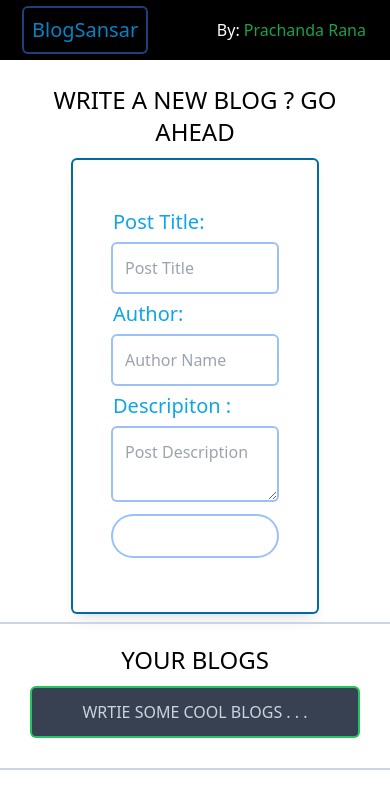
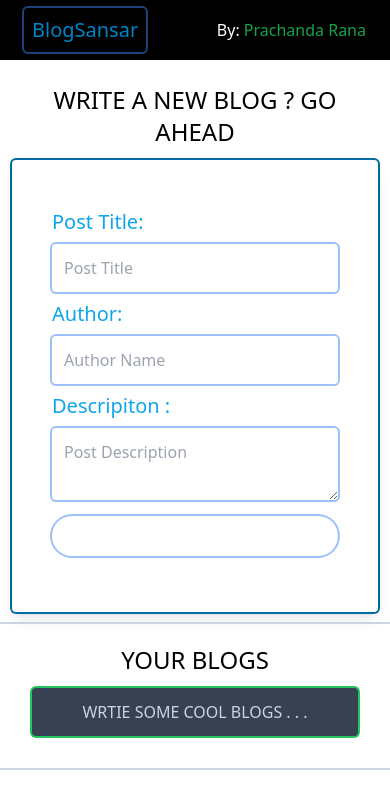
Before and after one commit to prachanda482244/rtk-blog-post, a React (Create React App) app in the folder blog-post-redux/: page / in a window 390 px wide. Shown: the top 808 px of the page. Built offline with nearby package versions, Linux system fonts and the light colour scheme.

Commit message:
Feat: Responsiveness added

```diff
--- a/blog-post-redux/src/features/posts/AddPostForm.js
+++ b/blog-post-redux/src/features/posts/AddPostForm.js
@@ -31,7 +31,7 @@ const AddPostForm = () => {
     return (
         <section className='p-3'>
             <h2 className='text-center font-medium text-2xl uppercase my-3'>Write a new blog ? Go ahead </h2>
-            <form className='ring-2 ring-sky-700 shadow-lg  w-2/3 mx-auto flex flex-col p-10 rounded '>
+            <form className='ring-2 ring-sky-700 shadow-lg  md:w-2/3 md:mx-auto flex flex-col p-10 rounded '>
                 <label htmlFor="postTitle" className='text-xl text-sky-500 my-2'>Post Title:</label>
                 <input type="text"
                     id='postTitle'
--- a/blog-post-redux/src/features/posts/ReactionButtons.js
+++ b/blog-post-redux/src/features/posts/ReactionButtons.js
@@ -18,7 +18,7 @@ const ReactionButtons = ({ post }) => {
             <button
                 key={name}
                 type='button'
-                className='p-2 ring-2 mx-1 rounded-lg ring-sky-400'
+                className='md:p-2 p-1 ring-2 mx-1 rounded-lg ring-sky-400'
                 onClick={() => dispatch(reactionAdded({ postId: post.id, reaction: name }))}
             >
                 {emoji} {post.reactions[name]}
```
